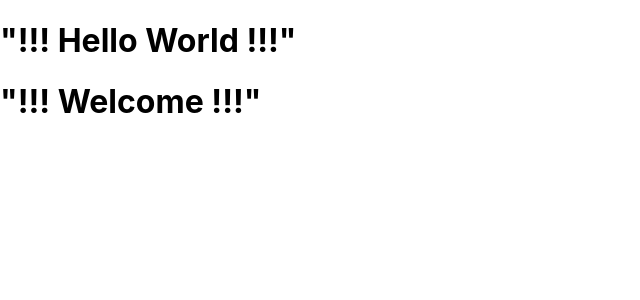
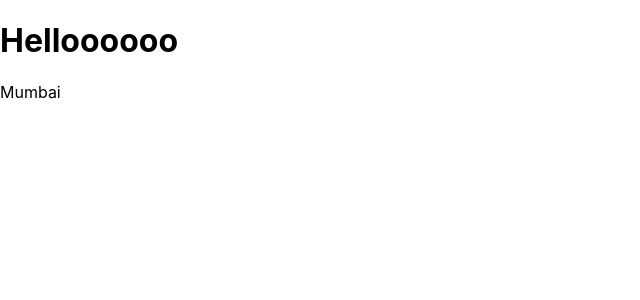
Before and after one commit to sayli01/my-react-project1, a React (Create React App) app: page / in a window 1280 px wide. Shown: the top 300 px of the page, without its empty margins (0-640 px from the left). Built offline with nearby package versions, Linux system fonts and the light colour scheme.

Commit message:
formatting

```diff
--- a/src/App.js
+++ b/src/App.js
@@ -1,19 +1,21 @@
-//XML - User defined tag
-//X :: Extended Markup Language
-//in xml, html is flexible , but xml is not flexible
-//XML :: STRICT-(complex than html)
-//XML :: there must be one root tag i.e parent
+//Code Formatting
+//Auto Save /On Save
+//Auto Suggestion
+//Run the program :: npm start-done only once (there is no live server extension)
 
-//code formatting
-//Auto Save
-//Auto suggestion
-//Run the program :: nopm start (there is no live server extension)
+//JSX ::() -written in parenthesis
+//    :: parenthesis is optional if ur html is one liner
+//    :: parenthesis is required for multi-line html
+//    :: rrquired with two tags
 
 function App() {
   return (
     <div>
-      <h1>"!!! Hello World !!!"</h1>
-      <h1>"!!! Welcome !!!"</h1>
+      {" "}
+      <div>
+        <h1>Helloooooo</h1>
+      </div>
+      <div>Mumbai</div>
     </div>
   );
 }
```
